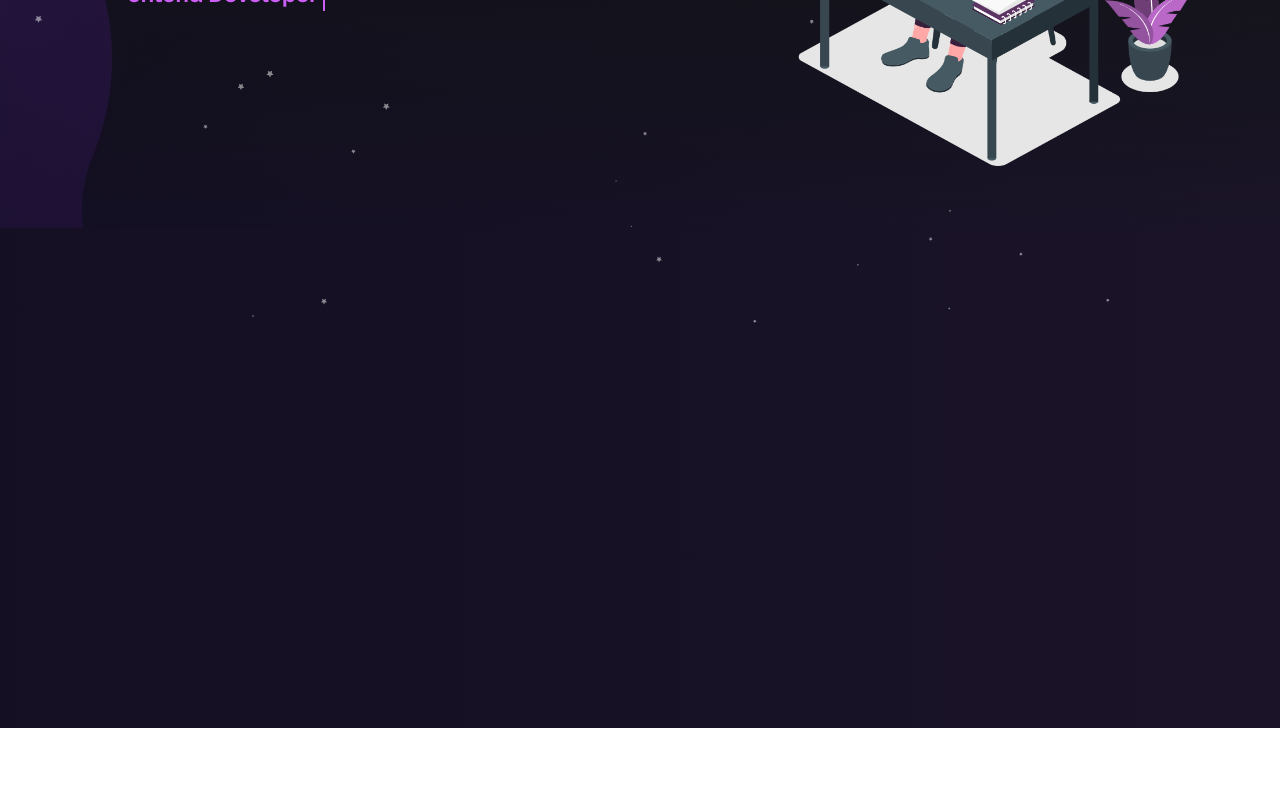
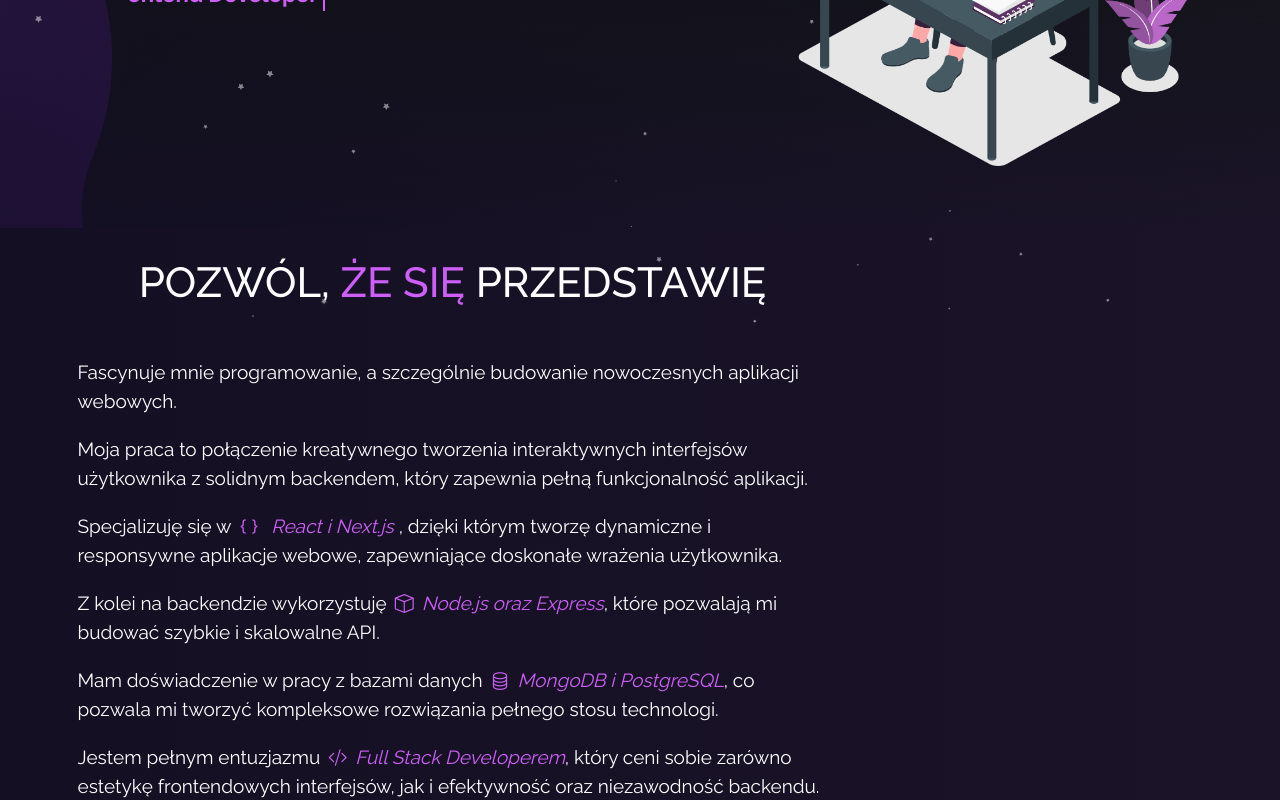
Before and after one commit to JacekPasierb/portfolio-next, a Next.js app: page / in a window 1280 px wide. Shown: the part 458-1258 px from the top of the page. Before the commit the page ends 1186 px from the top, so only its background shows below. Built offline with nearby package versions, Linux system fonts and the light colour scheme.

Commit message:
Feature - add new section about

```diff
--- a/src/app/globals.css
+++ b/src/app/globals.css
@@ -192,7 +192,7 @@ body {
   padding-left: 45px;
 }
 
-.main-name {
+.text-highlight {
   color: #cd5ff8;
 }
 
@@ -257,6 +257,21 @@ body {
   padding-top: 30px;
 }
 
+.home-about-section h2 {
+  font-size: 4.2rem;
+  text-align: center;
+  text-transform: uppercase;
+}
+
+.home-about-description {
+ margin-top: 50px;
+}
+
+.home-about-description p {
+font-size: 1.9rem;
+margin-bottom: 20px;
+}
+
 @media (max-width: 767px) {
   /* Dotyczy ekranów mniejszych niż 992px */
   .navbar-collapse {
--- a/src/app/page.tsx
+++ b/src/app/page.tsx
@@ -16,11 +16,10 @@ export default function Home() {
                 </span>
               </h2>
               <h1 className="heading-name">
-                I'm <strong className="main-name">Jacek Pasierb</strong>
+                I'm <strong className="text-highlight">Jacek Pasierb</strong>
               </h1>
 
-                <TypewriterEffect />
-
+              <TypewriterEffect />
             </div>
             <div className="col-12 col-md-5">
               <Image
@@ -34,7 +33,86 @@ export default function Home() {
           </div>
         </div>
       </section>
-      <section className="home-about-section"></section>
+      <section className="home-about-section">
+        <div className="container">
+          <div>
+            <div className=" col-md-8">
+              <h2>
+                Pozwól, <span className="text-highlight"> że się </span>
+                przedstawię
+              </h2>
+              <div className="home-about-description">
+                <p>
+                  Fascynuje mnie programowanie, a szczególnie budowanie
+                  nowoczesnych aplikacji webowych.
+                </p>
+                <p>
+                  Moja praca to połączenie kreatywnego tworzenia interaktywnych
+                  interfejsów użytkownika z solidnym backendem, który zapewnia
+                  pełną funkcjonalność aplikacji.
+                </p>
+                <p>
+                  Specjalizuję się w
+                  <i>
+                    <span className="text-highlight">
+                      <i
+                        className="bi bi-braces"
+                        style={{marginInline: "8px"}}
+                      ></i>{" "}
+                      React i Next.js{" "}
+                    </span>
+                  </i>
+                  , dzięki którym tworzę dynamiczne i responsywne aplikacje
+                  webowe, zapewniające doskonałe wrażenia użytkownika.
+                </p>
+                <p>
+                  Z kolei na backendzie wykorzystuję
+                  <i>
+                    <span className="text-highlight">
+                      <i
+                        className="bi bi-box"
+                        style={{marginInline: "8px"}}
+                      ></i>
+                      Node.js oraz Express
+                    </span>
+                  </i>
+                  , które pozwalają mi budować szybkie i skalowalne API.
+                </p>
+                <p>
+                  Mam doświadczenie w pracy z bazami danych
+                  <i>
+                    <span className="text-highlight">
+                      <i
+                        className="bi bi-database"
+                        style={{marginInline: "8px"}}
+                      ></i>
+                      MongoDB i PostgreSQL
+                    </span>
+                  </i>
+                  , co pozwala mi tworzyć kompleksowe rozwiązania pełnego stosu
+                  technologi.
+                </p>
+                <p>
+                  Jestem pełnym entuzjazmu
+                  <i>
+                    <span className="text-highlight">
+                      <i
+                        className="bi bi-code-slash"
+                        style={{marginInline: "8px"}}
+                      ></i>
+                      Full Stack Developerem
+                    </span>
+                  </i>
+                  , który ceni sobie zarówno estetykę frontendowych interfejsów,
+                  jak i efektywność oraz niezawodność backendu.
+                </p>
+              </div>
+            </div>
+            <div className="myAvatar col-md-4"></div>
+          </div>
+          <div className="social"></div>
+        </div>
+      </section>
     </main>
   );
 }
```
